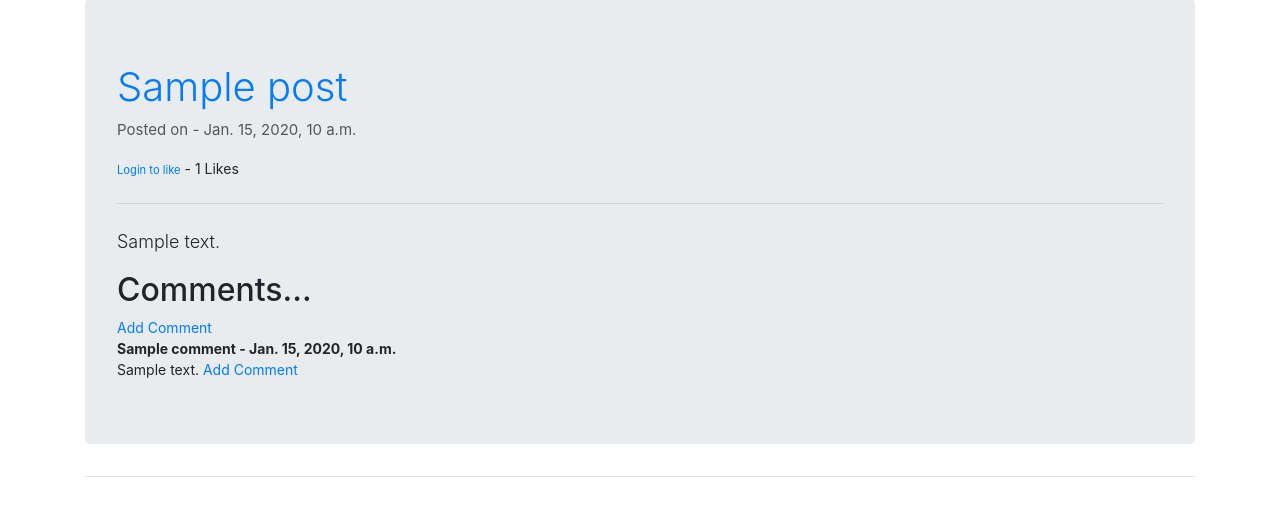
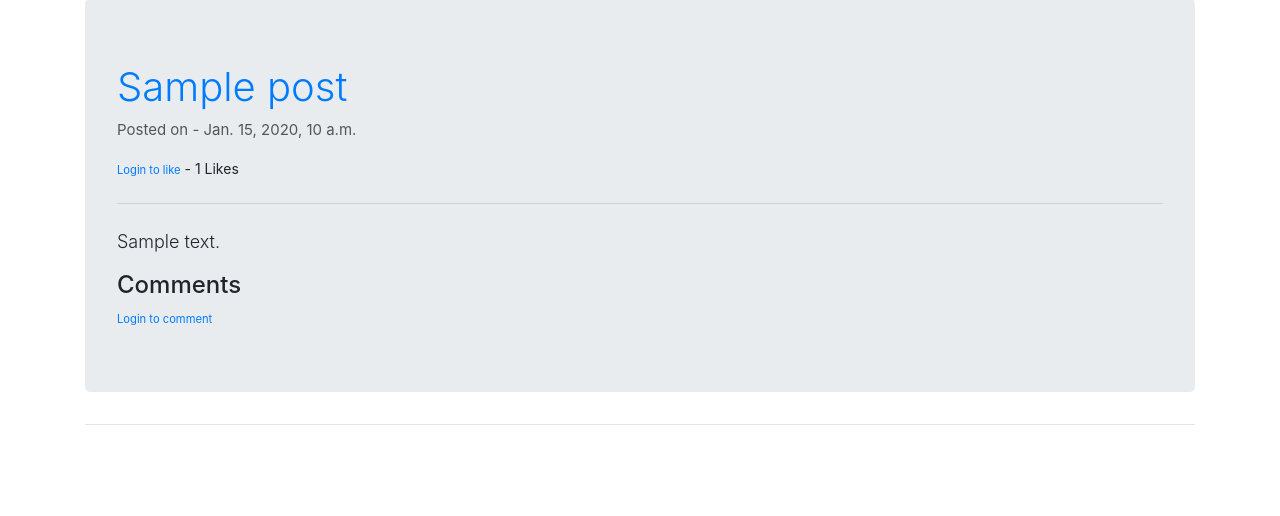
Before and after one commit to manshigrg/simpleblog, a Django app: template ablog/theblog/templates/article_details.html in a window 1280 px wide. Shown: the part 87-603 px from the top of the page. Run offline with Django 5.2, Linux system fonts and the light colour scheme; the template is opened without the code that fills it: most values are stand-ins (such as "Sample title", 1, 10 or a date in 2020).

Commit message:
update 1.4

```diff
--- a/ablog/theblog/forms.py
+++ b/ablog/theblog/forms.py
@@ -44,6 +44,6 @@ class CommentForm(forms.ModelForm):
 		fields = ('name', 'body')
 
 		widgets = {
-		'name': forms.TextInput(attrs={'class':'form-control'}),
+		'name': forms.TextInput(attrs={'class':'form-control', 'value':'', 'id':'username', 'type':'hidden'}),
 		'body': forms.TextInput(attrs={'class':'form-control'}),
 		}
--- a/ablog/theblog/models.py
+++ b/ablog/theblog/models.py
@@ -39,7 +39,7 @@ class Post(models.Model):
 
 class Comment(models.Model):
 	post = models.ForeignKey(Post, related_name="comments", on_delete=models.CASCADE)
-	name = models.CharField(max_length=255)
+	name = models.CharField(max_length=255, blank=True)
 	body = models.TextField()
 	date_added = models.DateTimeField(auto_now_add=True)
 
--- a/ablog/theblog/templates/add_comment.html
+++ b/ablog/theblog/templates/add_comment.html
@@ -14,4 +14,9 @@
 	</div>
 	<br><br>
 
+	<script type="text/javascript">
+		var name = "{{ user.username }}";
+		document.getElementById('username').value = name;
+	</script>
+
 {% endblock %}
--- a/ablog/theblog/templates/article_details.html
+++ b/ablog/theblog/templates/article_details.html
@@ -55,22 +55,26 @@
 	  	<hr class="my-4">
 	  	<p class="lead">{{ post.body|safe }}</p>
 
-	  	<h2>Comments...</h2>
+	  	<h4>Comments</h4>
+	  	{% if user.is_authenticated %}
 		  	{% if not post.comments.all %}
-	  		No Comments Yet...<a href="{% url 'add_comment' post.pk %}">Add Comment</a>
+		  		<a href="{% url 'add_comment' post.pk %}">Add a comment</a>
+		  		<br>
+		  		No comments yet...
 		  	{% else %}
-	  		<a href="{% url 'add_comment' post.pk %}">Add Comment</a>
+		  		<a href="{% url 'add_comment' post.pk %}">Add a comment</a>
 		  		<br>
-	  		<strong>{% for comment in post.comments.all %}
-	  			{{ comment.name }} - {{ comment.date_added }}</strong>
+		  		{% for comment in post.comments.all %}
+		  			<strong>{{ comment.name }} - {{ comment.date_added }}</strong>
 		  			<br>
 		  			{{ comment.body }}
+		  			<br>
 		  		{% endfor %}
-	  		<a href="{% url 'add_comment' post.pk %}">Add Comment</a>
+		  	{% endif %}
+		{% else %}
+			<small><a href="{% url 'login' %}">Login to comment</a></small>
 		{% endif %}
 	  	<br>
-
-
 	</div>
 
 <hr>
```
Also changed, not shown: ablog/db.sqlite3, ablog/theblog/migrations/0011_alter_comment_name.py (added). Lines whose indentation alone changed are shown as unchanged.
